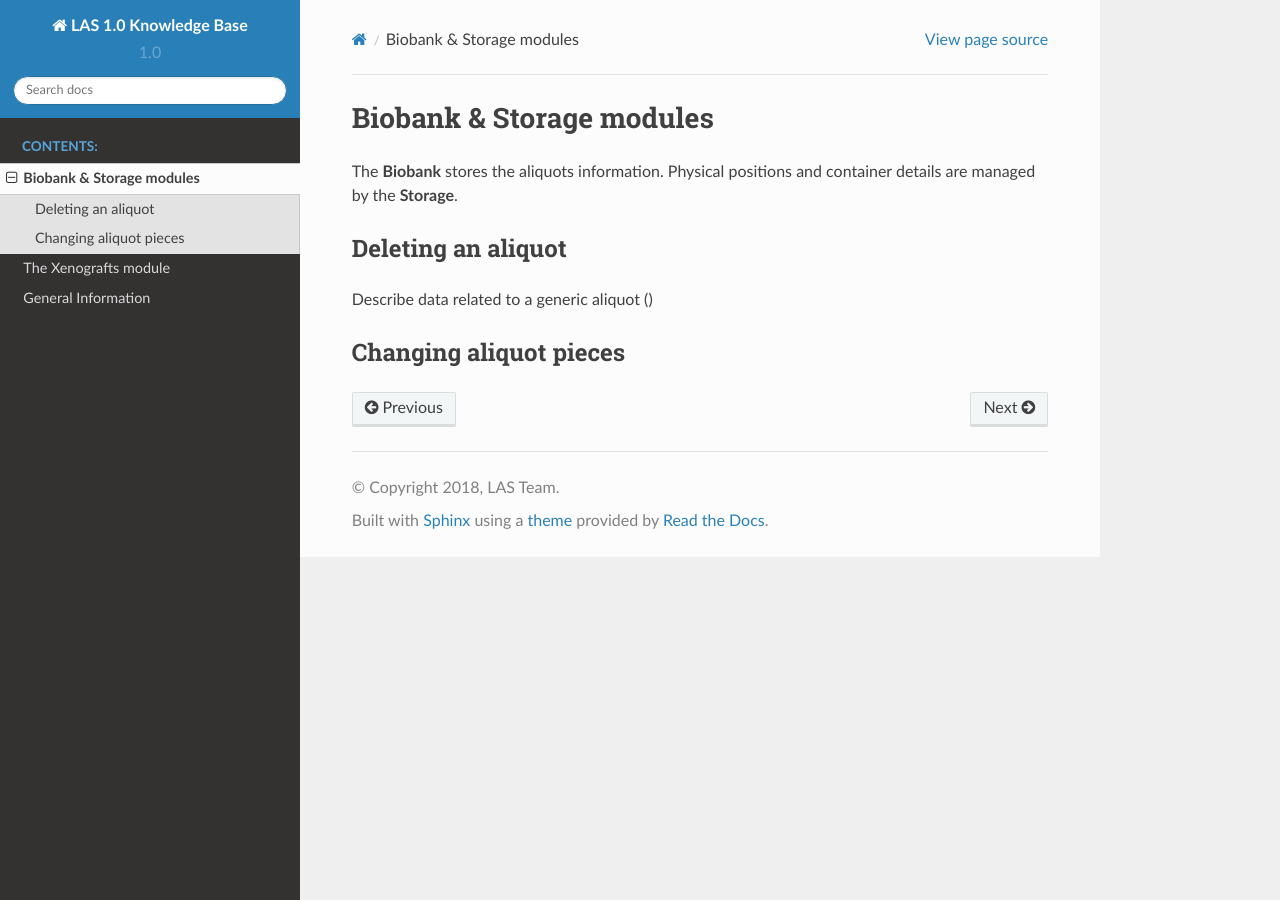
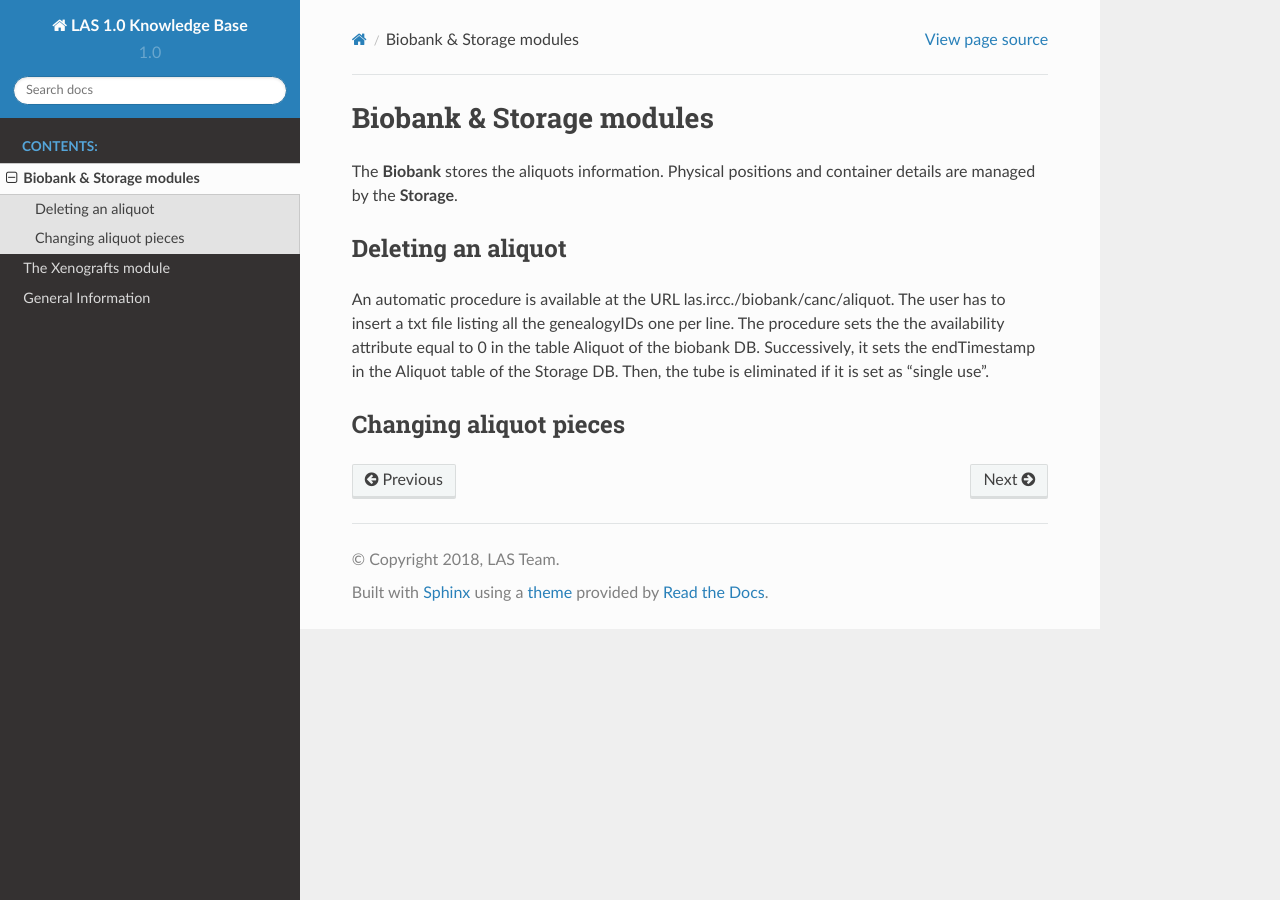
Before and after one commit to lasircc/las_1_knowledge_base, a Sphinx documentation site: the page built from docs/biobank.rst, in a window 1280 px wide. Built offline with Sphinx 7.4.7 and the Read the Docs theme 2.0.0, drawn with Linux system fonts in a browser that asks for light colours.

Commit message:
Test for the biobank aliquot deleting procedure.

```diff
--- a/docs/biobank.rst
+++ b/docs/biobank.rst
@@ -8,7 +8,7 @@ The **Biobank** stores the aliquots information. Physical positions and containe
 Deleting an aliquot
 ###################
 
-Describe data related to a generic aliquot ()
+An automatic procedure is available at the URL las.ircc./biobank/canc/aliquot. The user has to insert a txt file listing all the genealogyIDs one per line. The procedure sets the the availability attribute equal to 0 in the table Aliquot of the biobank DB. Successively, it sets the endTimestamp in the Aliquot table of the Storage DB. Then, the tube is eliminated if it is set as "single use".
 
 
 Changing aliquot pieces
```
